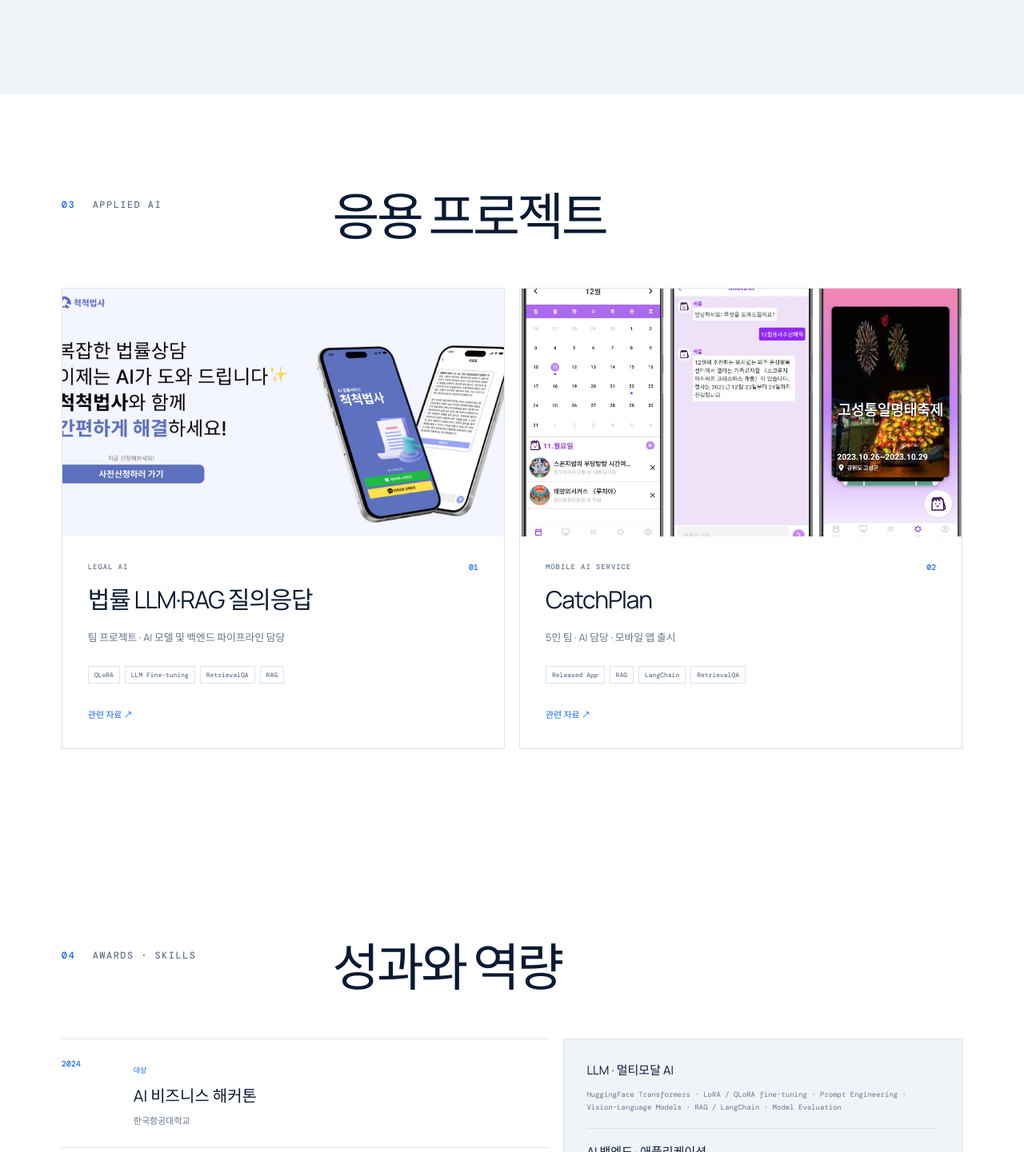
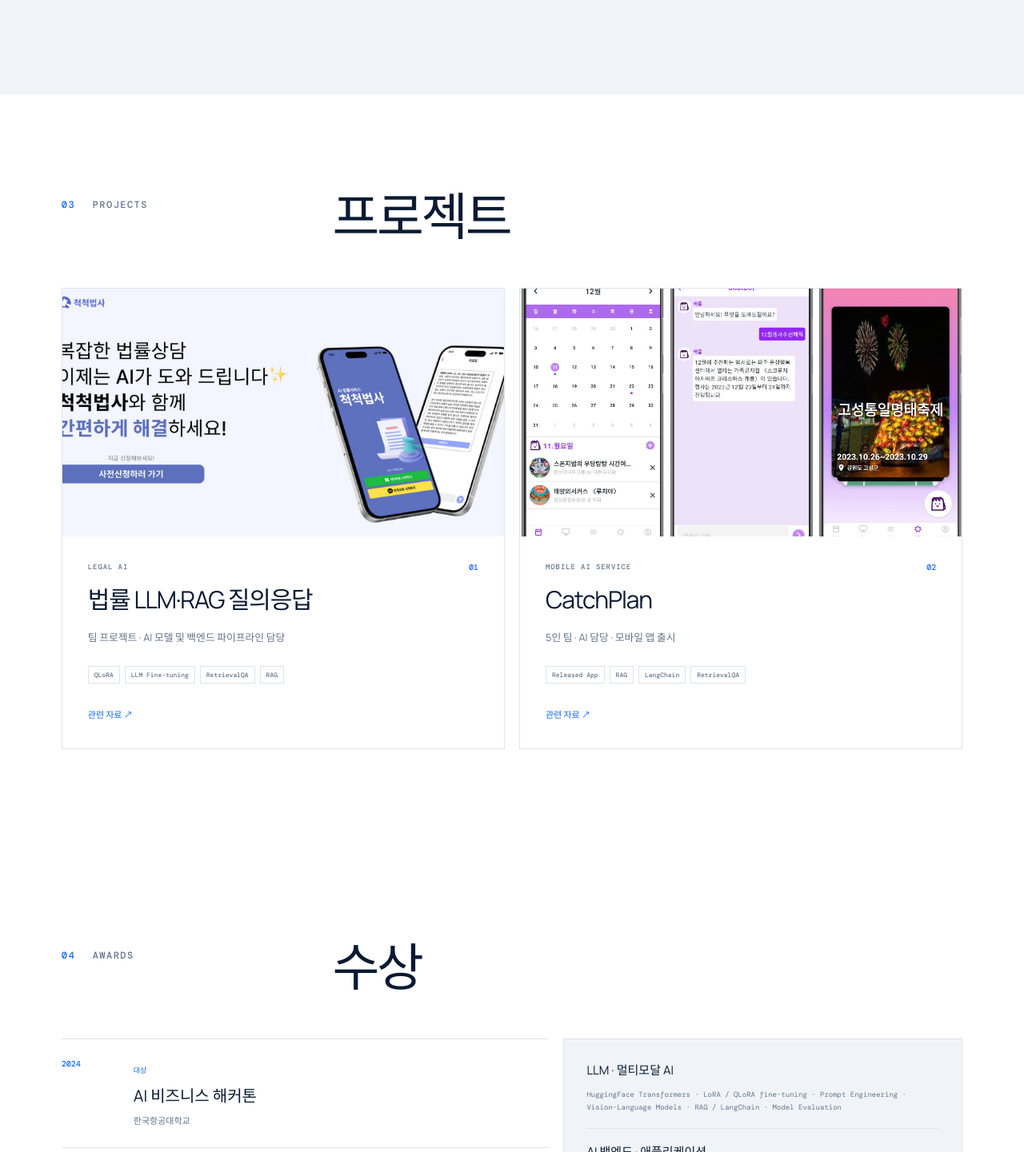
Before and after one commit to juhyunhan/portfolio, a React (Vite) app: page / in a window 1280 px wide. Shown: the part 3091-4532 px from the top of the page at 80% size. Built offline with nearby package versions, Linux system fonts and the light colour scheme; a web font is replaced by a local one.

Commit message:
Simplify section headings

```diff
--- a/src/App.tsx
+++ b/src/App.tsx
@@ -69,7 +69,7 @@ function App() {
       </section>
 
       <section id="projects" className="research-section applied-section">
-        <div className="research-section-head reveal"><p><span>03</span> APPLIED AI</p><h2>응용 프로젝트</h2></div>
+        <div className="research-section-head reveal"><p><span>03</span> PROJECTS</p><h2>프로젝트</h2></div>
         <div className="applied-grid">{appliedProjects.map((project, index) => <article className="applied-card reveal" key={project.id}>
           <img src={project.images[0].src} alt={project.images[0].label} />
           <div><span>0{index + 1}</span><p>{index === 0 ? 'LEGAL AI' : 'MOBILE AI SERVICE'}</p><h3>{index === 0 ? '법률 LLM·RAG 질의응답' : 'CatchPlan'}</h3><small>{project.subtitle}</small><div className="applied-tags">{project.keywords.slice(0, 4).map((keyword) => <b key={keyword}>{keyword}</b>)}</div>{project.externalLinks?.[0] && <a href={project.externalLinks[0].href} target="_blank" rel="noreferrer">관련 자료 <Arrow /></a>}</div>
@@ -77,7 +77,7 @@ function App() {
       </section>
 
       <section id="awards" className="research-section result-section">
-        <div className="research-section-head reveal"><p><span>04</span> AWARDS · SKILLS</p><h2>성과와 역량</h2></div>
+        <div className="research-section-head reveal"><p><span>04</span> AWARDS</p><h2>수상</h2></div>
         <div className="result-layout">
           <div className="research-awards">{awards.map((award) => <article className="reveal" key={award.event}><span>{award.year}</span><div><b>대상</b><h3>{award.event}</h3><p>{award.organization}</p></div></article>)}</div>
           <div className="research-skills reveal">{skills.map((group) => <div key={group.category}><h3>{group.category}</h3><p>{group.items.join(' · ')}</p></div>)}</div>
```
